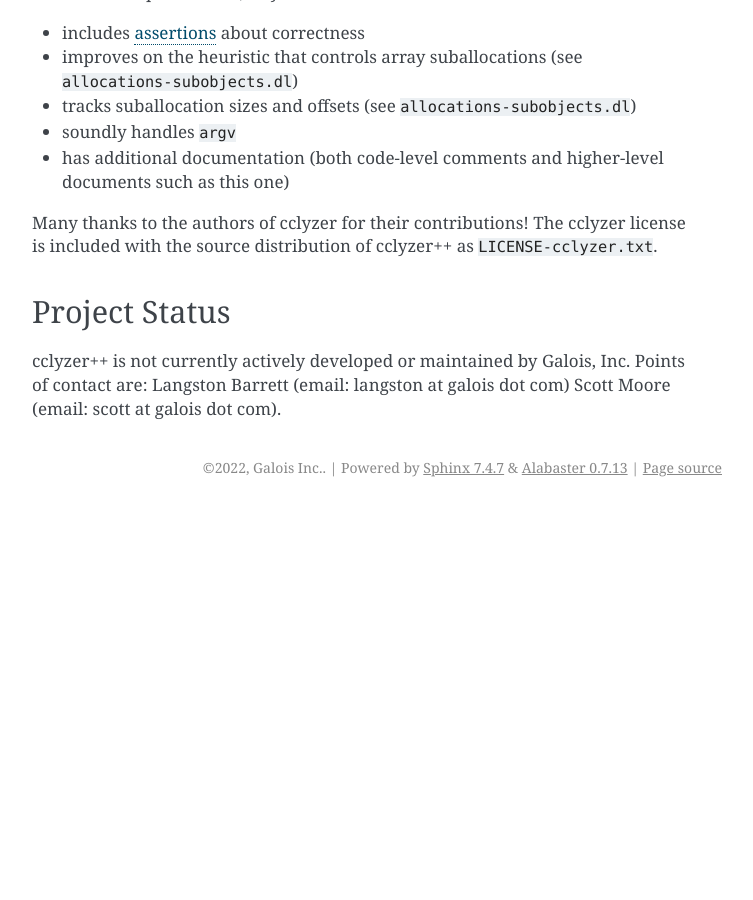
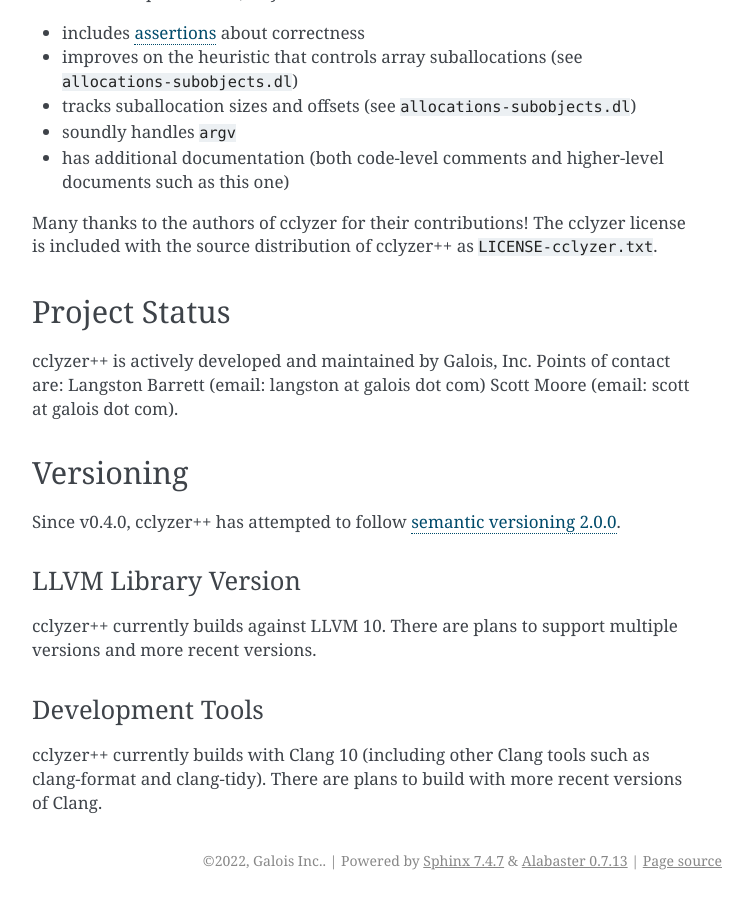
Before and after one commit to GaloisInc/cclyzerpp, a Sphinx documentation site: the page built from doc/overview.rst, in a window 1280 px wide and 900 px high, scrolled down 1696 px. Shown: the whole window, without its empty margins (388-1141 px from the left). Built offline with Sphinx 7.4.7, drawn with Linux system fonts in a browser that asks for light colours; before the commit the page ends 2203 px from its top, so only the background shows below that; some of the changed text lies outside the part shown.

Commit message:
ci, docker: Disaggregate Clang and LLVM versions
Bump Clang version in next commit

```diff
--- a/doc/overview.rst
+++ b/doc/overview.rst
@@ -88,11 +88,32 @@
 license is included with the source distribution of cclyzer++ as
 ``LICENSE-cclyzer.txt``.
 
-.. _tutorial: http://yanniss.github.io/points-to-tutorial15.pdf
-
 Project Status
 --------------
 
-cclyzer++ is not currently actively developed or maintained by Galois, Inc.
-Points of contact are: Langston Barrett (email: langston at galois dot com)
-Scott Moore (email: scott at galois dot com).
+cclyzer++ is actively developed and maintained by Galois, Inc. Points of contact
+are: Langston Barrett (email: langston at galois dot com) Scott Moore (email:
+scott at galois dot com).
+
+
+Versioning
+----------
+
+Since v0.4.0, cclyzer++ has attempted to follow `semantic versioning 2.0.0
+<semver>`_.
+
+LLVM Library Version
+********************
+
+cclyzer++ currently builds against LLVM 10. There are plans to support multiple
+versions and more recent versions.
+
+Development Tools
+*****************
+
+cclyzer++ currently builds with Clang 10 (including other Clang tools such as
+clang-format and clang-tidy). There are plans to build with more recent versions
+of Clang.
+
+.. _tutorial: http://yanniss.github.io/points-to-tutorial15.pdf
+.. _semver: https://semver.org/spec/v2.0.0.html
```
Also changed, not shown: CMakeLists.txt (+6 -2 lines), 5 other files.
